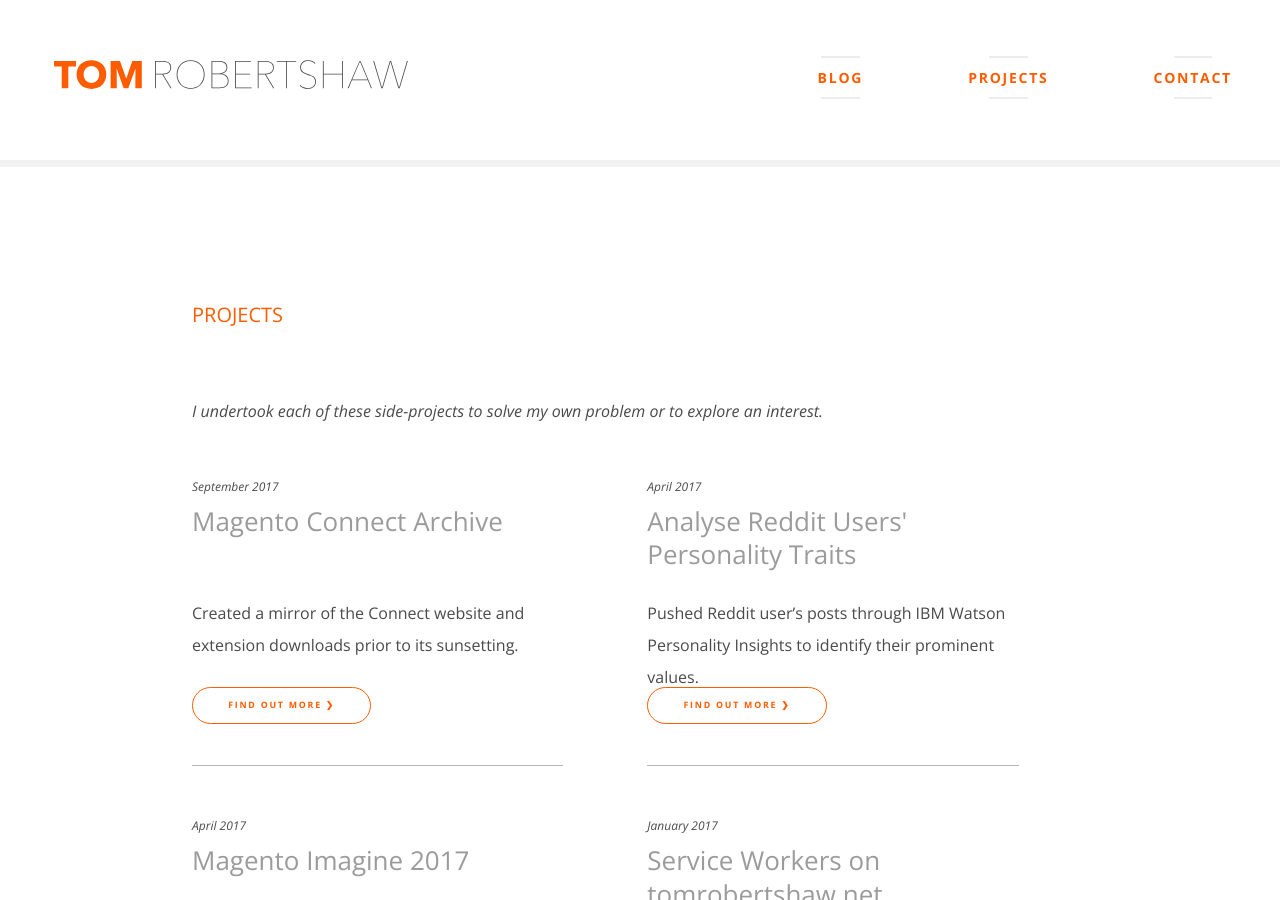
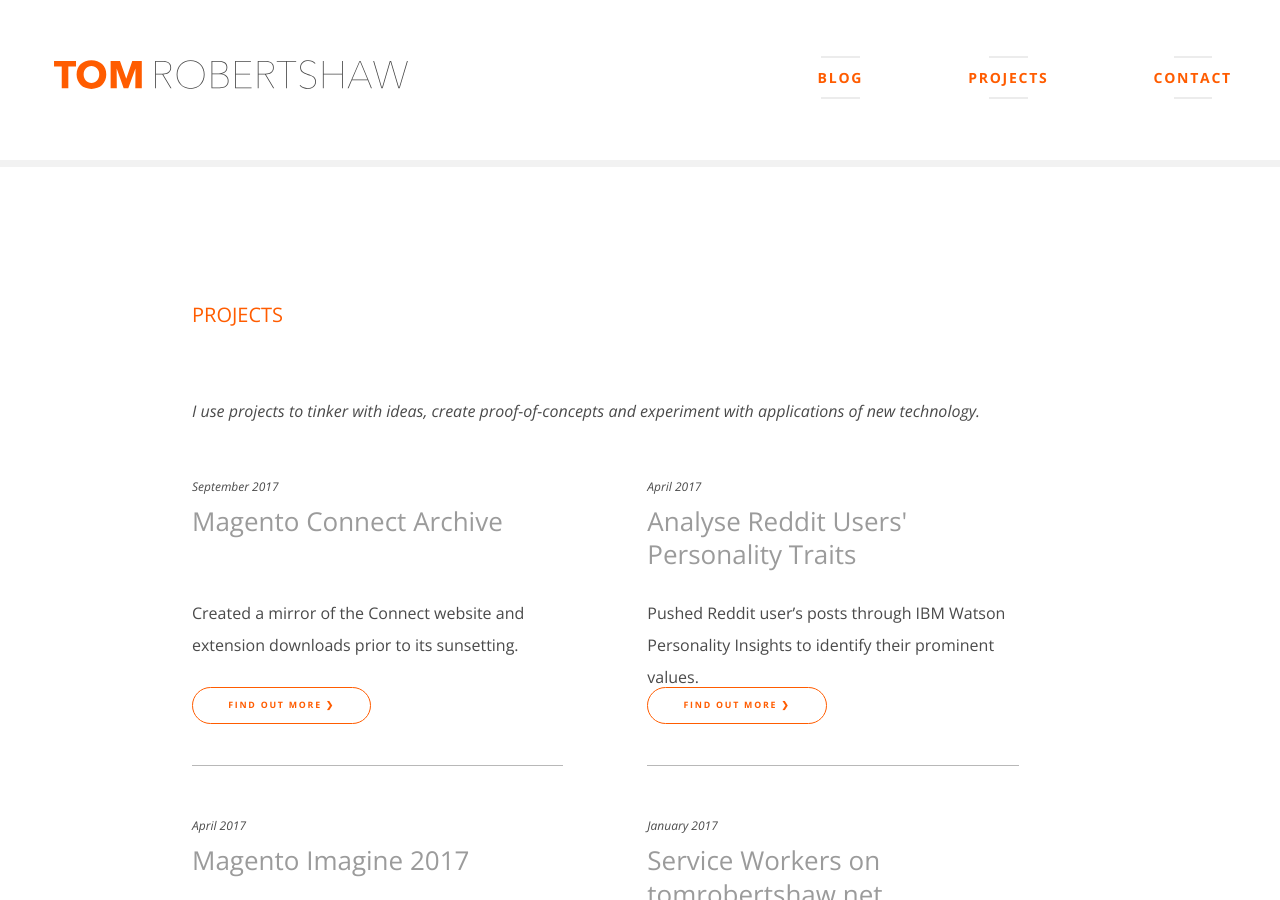
Before and after one commit to bobbyshaw/tomrobertshaw.net, a Jekyll site: the page built from projects/index.html, in a window 1280 px wide and 900 px high. Built offline with Jekyll 4.4.1, drawn with Linux system fonts in a browser that asks for light colours.

Commit message:
Update projects description.

```diff
--- a/projects/index.html
+++ b/projects/index.html
@@ -6,7 +6,7 @@
 
 <section class="projects">
     <h1 class="list-title">Projects</h1>
-    <em>I undertook each of these side-projects to solve my own problem or to explore an interest.</em>
+    <em>I use projects to tinker with ideas, create proof-of-concepts and experiment with applications of new technology.</em>
 
     <ul class="project-list">
     {% for project in site.categories.projects %}
```
